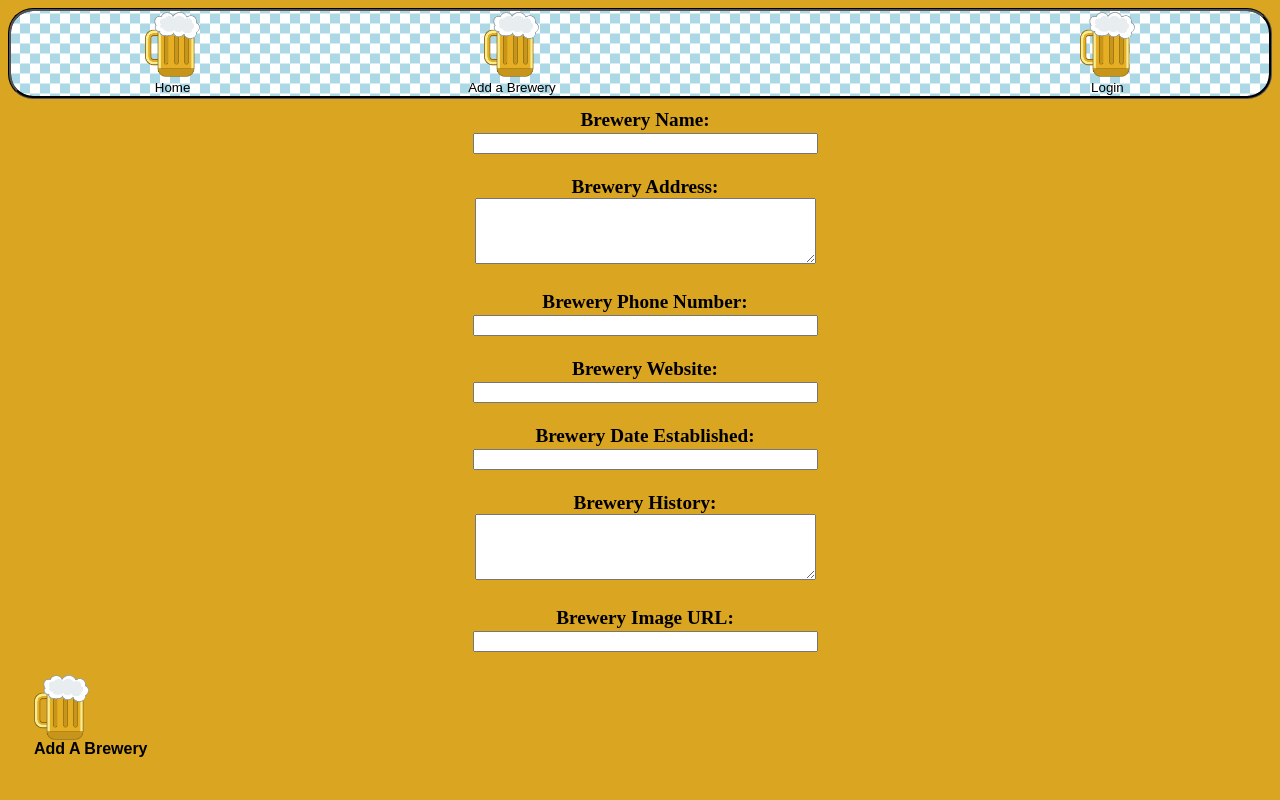
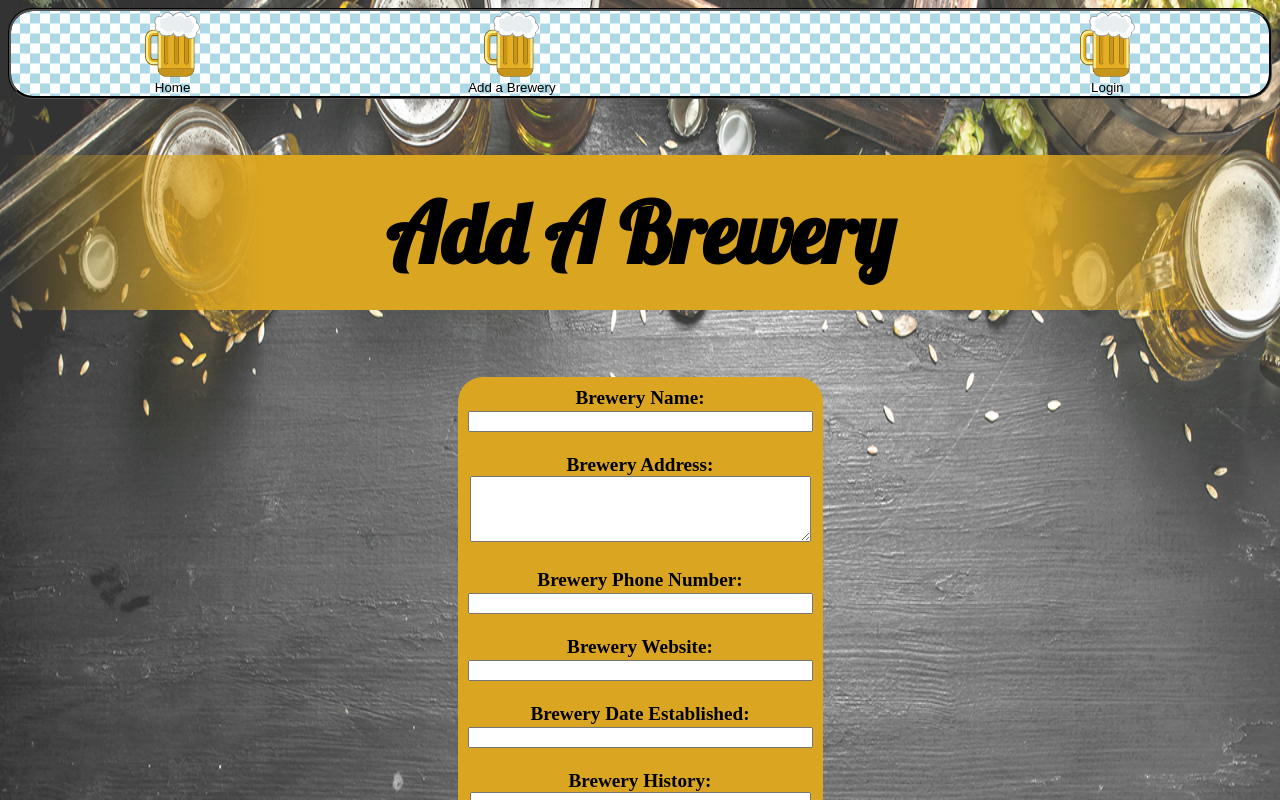
Before and after one commit to khawes187/Breernoculars, a Vue app in the folder vue/: page /newBreweryForm in a window 1280 px wide. Shown: the top 800 px of the page. Built offline with nearby package versions, Linux system fonts and the light colour scheme.

Commit message:
css done on add A brewery

```diff
--- a/vue/src/components/BeerAndReviews.vue
+++ b/vue/src/components/BeerAndReviews.vue
@@ -44,7 +44,7 @@
                </button>
         </form>
         <button id="delete-beer-button" v-on:click="showImage = !showImage">Brewer Options</button>
-        <div v-if="showImage===true">
+        <div id="delete-button" v-if="showImage===true">
         <delete-a-beer />
         </div>
     </div>
@@ -135,6 +135,8 @@ export default {
     "reviewHeader reviewHeader"
     "form from"
     "form2 form2"
+    "deleteBeerButton deleteBeerButton"
+    "deleteBeer deleteBeer"
 
 }
 #b-r-h2{
@@ -245,6 +247,7 @@ export default {
   padding: 25px;
   display: grid;
   grid-area: form2;
+  grid-template-columns: auto auto;
   grid-template-areas:
     "rating rating"
     "review review"
@@ -277,6 +280,12 @@ export default {
   padding:5px;
   border-radius: 35px;
   display: grid;
+  grid-area: deleteBeerButton;
+}
+#delete-button{
+  display: grid;
+  grid-area: deleteBeer;
+  margin-bottom: 10px;
 }
 
 @media screen and (max-width: 800px) {
@@ -293,11 +302,6 @@ export default {
     margin-right: 10%;
     width: 60%;
   }
-  #b-r-body{
-  margin: 0;
-  background-image: url(../images/BreweryInfoPage.jpg);
-  height:100%;
-  width:100%;
-  }
+
 }
 </style>
--- a/vue/src/views/Home.vue
+++ b/vue/src/views/Home.vue
@@ -76,9 +76,6 @@ export default {
     transparent);
     grid-area: h1;
 }
-/* .background {
-  grid-area: backgroundPic;
-} */
 .backgroundimage {
   min-height: 100%;
   min-width: 1024px;
--- a/vue/src/views/NewBreweryForm.vue
+++ b/vue/src/views/NewBreweryForm.vue
@@ -1,4 +1,9 @@
 <template>
+<div id="page-layout">
+    <img class="backgroundimage" src="../images/newBreweryFormBackground.jpg" width="100%" height="100%" alt="beer and hops on top">
+    <div>
+    <h1 id="nbf-brewery-name">Add A Brewery</h1>
+    </div>
     <div id="create-brewery-form">
         <form v-on:submit.prevent="submitForm">
             <label for="breweryName">Brewery Name:</label><br>
@@ -23,11 +28,12 @@
             <input type="text" id="breweryUrl" name="breweryUrl" v-model="brewery.breweryUrl" size="40"><br>
             <br>
             <button type="submit" id="beer-submit-button" style="border: 0; background: transparent">
-                <img src="@/images/editedbutton.gif" width="55" height="65" alt="add brewery" />
-               <div class="add-brewery-text">Add A Brewery</div>
+                <img id="beer-mug" src="@/images/editedbutton.gif" width="55" height="65" alt="add brewery" />
+               <div class="add-brewery-text">Add Brewery</div>
                </button>
         </form>
     </div>
+</div>
 </template>
 
 <script>
@@ -82,24 +88,59 @@ export default {
 </script>
 
 <style>
-body{
-    background-color: goldenrod;
-
+#nbf-brewery-name{
+  text-align: center;
+  background-color: goldenrod;
+  font-family: 'Lobster', cursive;
+  font-size: 84px;
+  padding: 25px;
+  background: linear-gradient(
+    to right,
+    transparent,
+    goldenrod,
+    goldenrod,
+    goldenrod,
+    goldenrod,
+    transparent);
+}
+.backgroundimage{
+  margin: 0;
+  min-height: 100%;
+  min-width: 1024px;
+  width:100%;
+  height: auto;
+  position: fixed;
+  top: 0;
+  left: 0;
+  opacity: 0.8;
+  z-index: -1;
+}
+#page-layout{
+    text-align: center;
+    display:block;
 }
 #create-brewery-form{
+    margin: 10px;
     background-color: goldenrod;
-    width: 100;
+    width:max-content;
     padding: 10px;
     border-radius: 25px;
     text-align: center;
     margin-left: 10px;
     font-weight: bold;
     font-size: larger;
+    display: inline-block;
+
 }
-.beer-submit-button{
+#beer-submit-button, #beer-mug{
+    text-align: center;
     color: black;
+    align-items: center;
+    margin: auto;
+    display: inline-block;
 }
 .add-brewery-text{
+    text-align: center;
     font-size: larger;
     font-weight: bold;
 }
```
Also changed, not shown: vue/src/images/newBreweryFormBackground.jpg (added).
